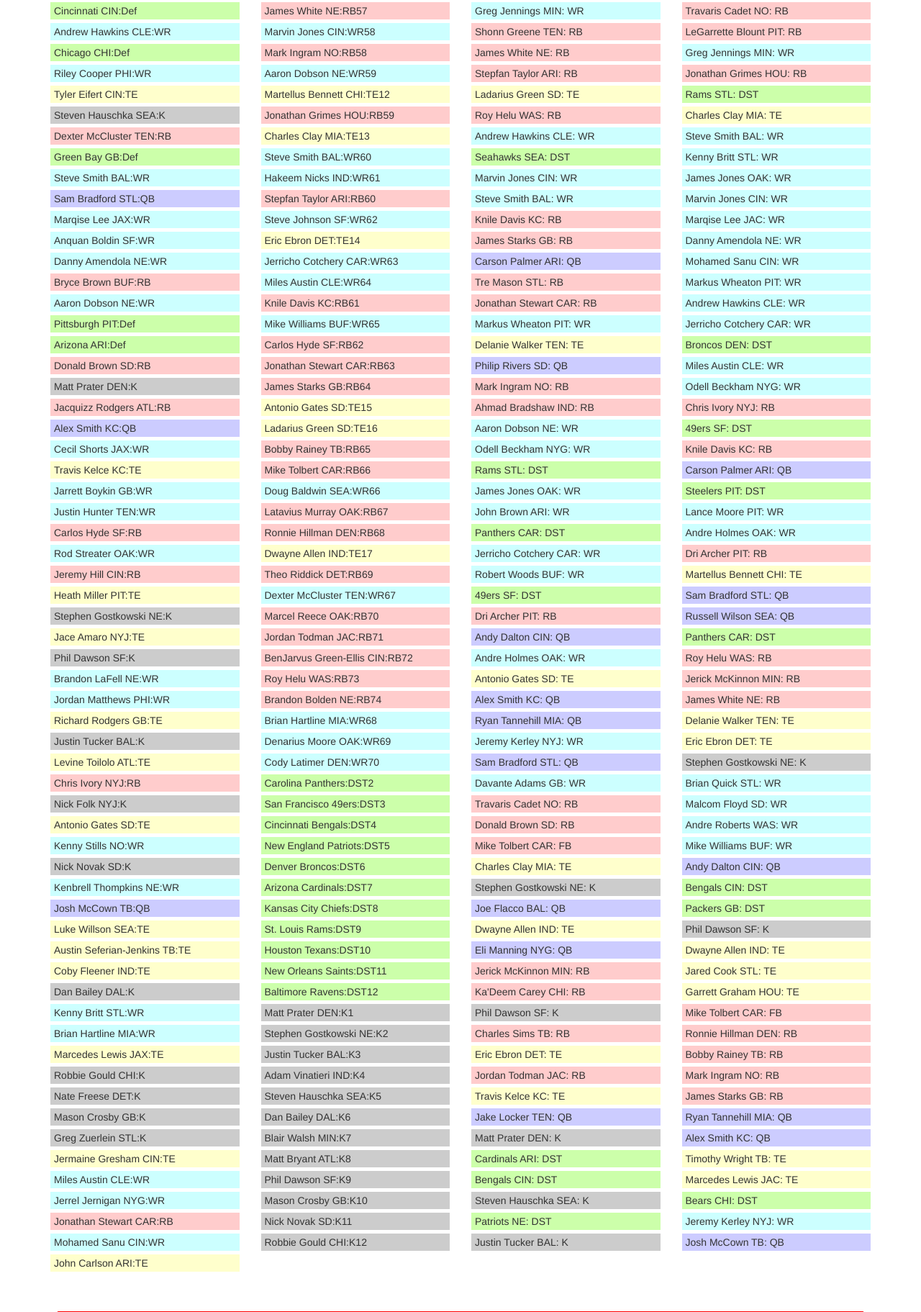
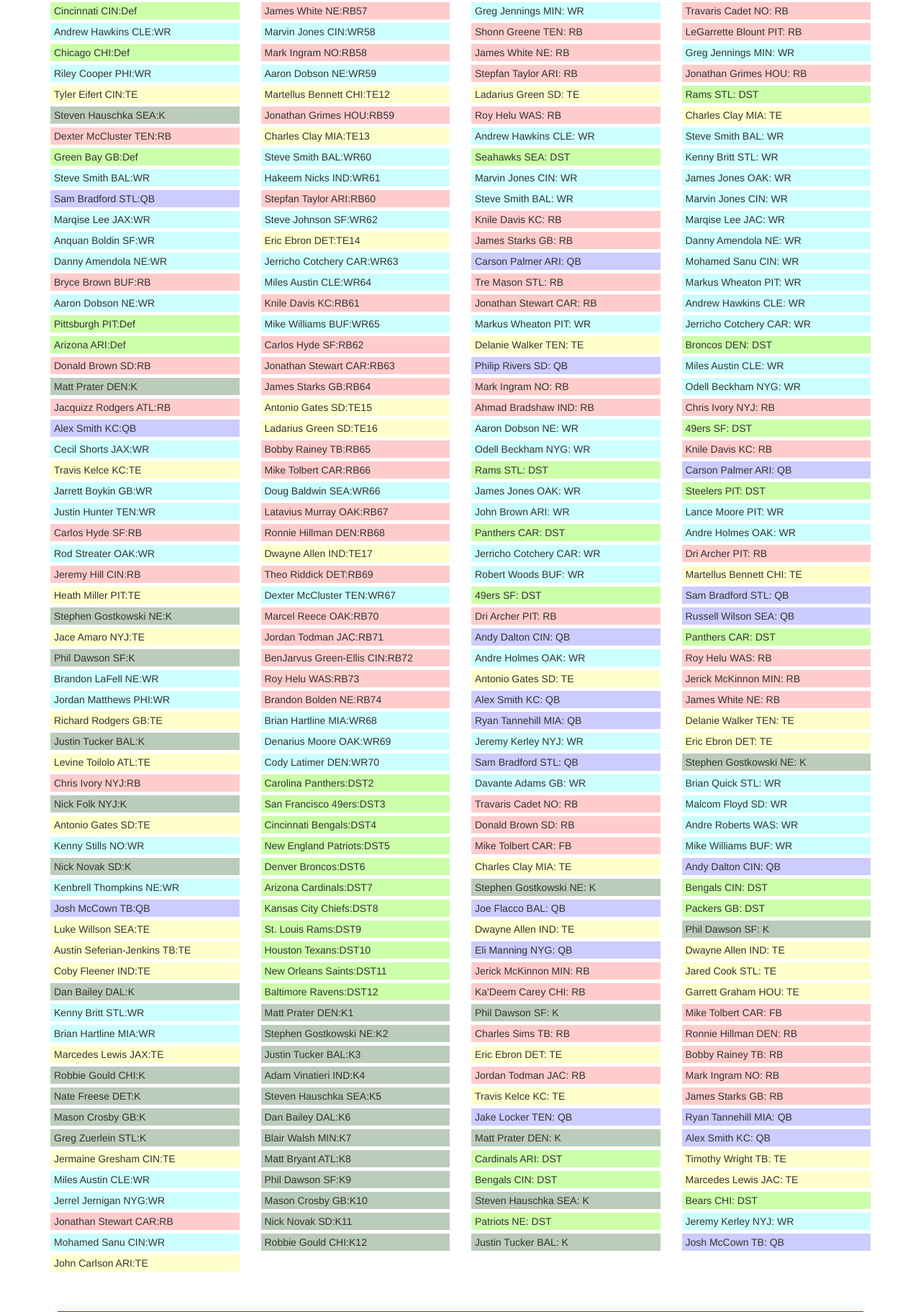
Before and after one commit to miketramontano/flea-flicker, a PHP site: page /ff.php in a window 1280 px wide. Shown: the part 4082-5905 px from the top of the page at 72% size. Run offline with PHP 8.4, Linux system fonts and the light colour scheme; some libraries are stand-ins or nearby versions.

Commit message:
tweak: kicker color

```diff
--- a/ff.php
+++ b/ff.php
@@ -26,7 +26,7 @@
 			.pos-wr { background-color: #cff; }
 			.pos-te { background-color: #ffc; }
 			.pos-dst, .pos-def { background-color: #cfa; }
-			.pos-k { background-color: #ccc; }
+			.pos-k { background-color: #bcb; }
 			.taken {
 				background-color: #fff;
 				border: none;
```
